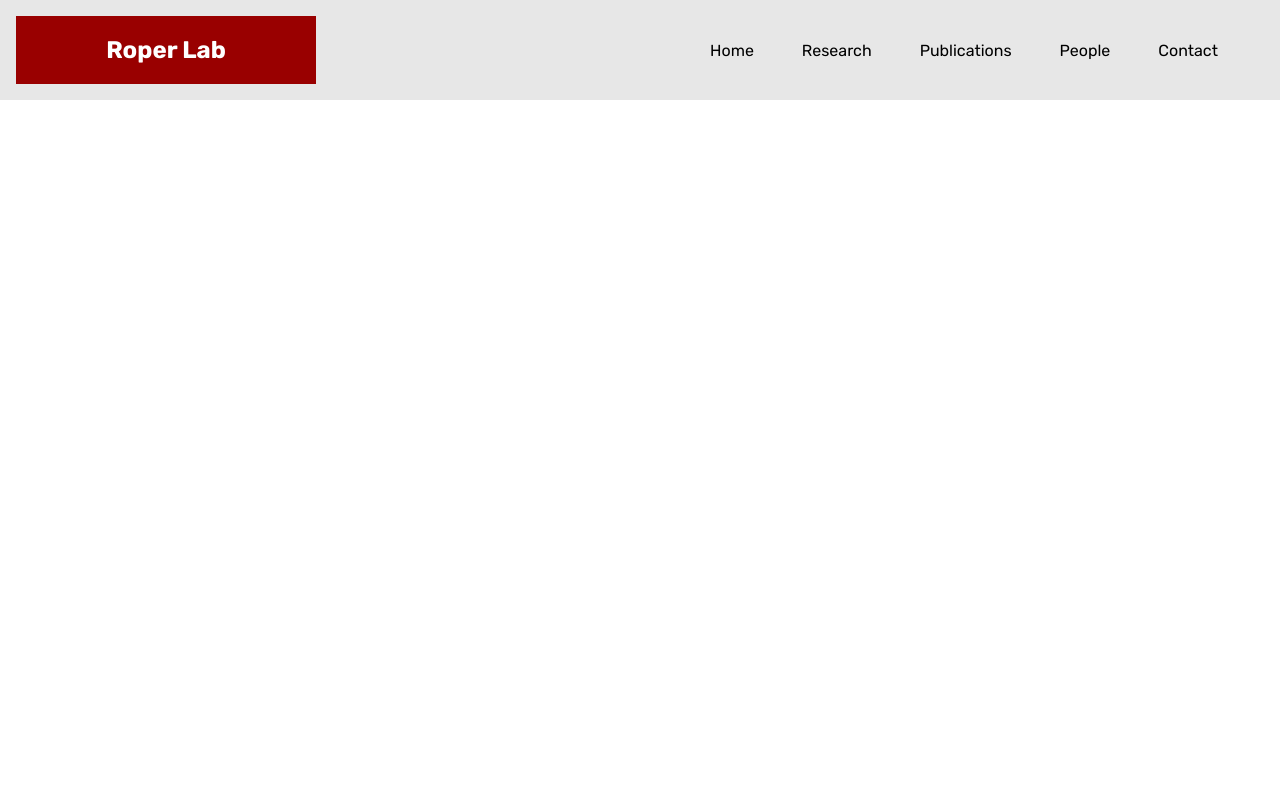
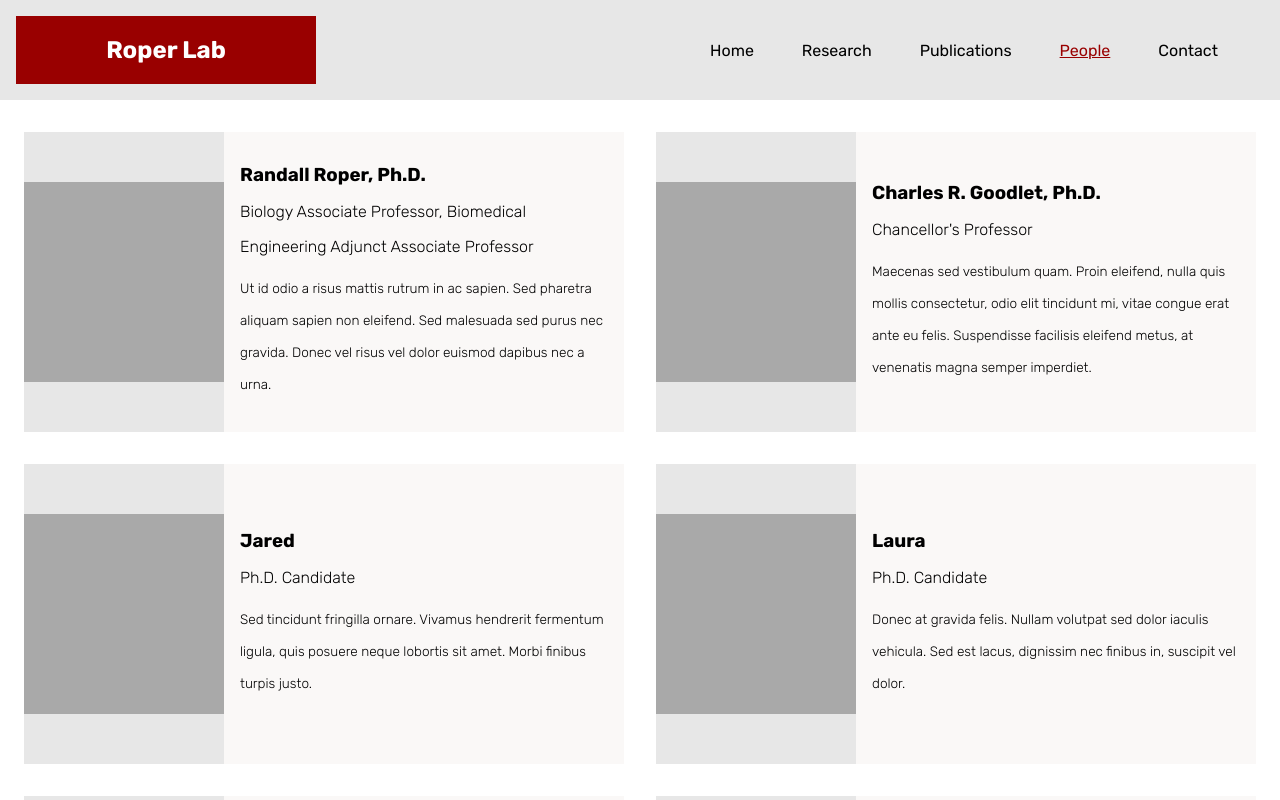
Before and after one commit to deotte/roper-lab-website, a Vue app: page /people in a window 1280 px wide. Shown: the top 800 px of the page. Built offline with nearby package versions, Linux system fonts and the light colour scheme.

Commit message:
Finish initial /people interface
- Added profile component
- Tried to reuse content div to make interface consistent
- Used a people.json for people records to iterate over

```diff
--- /dev/null
+++ b/src/assets/people.json
@@ -0,0 +1,39 @@
+[
+  {
+    "name": "Randall Roper, Ph.D.",
+    "title": [
+      "Biology Associate Professor, Biomedical", "Engineering Adjunct Associate Professor"
+    ],
+    "description": "Ut id odio a risus mattis rutrum in ac sapien. Sed pharetra aliquam sapien non eleifend. Sed malesuada sed purus nec gravida. Donec vel risus vel dolor euismod dapibus nec a urna."
+  },
+  {
+    "name": "Charles R. Goodlet, Ph.D.",
+    "title": "Chancellor's Professor",
+    "description": "Maecenas sed vestibulum quam. Proin eleifend, nulla quis mollis consectetur, odio elit tincidunt mi, vitae congue erat ante eu felis. Suspendisse facilisis eleifend metus, at venenatis magna semper imperdiet."
+  },
+  {
+    "name": "Jared",
+    "title": "Ph.D. Candidate",
+    "description": "Sed tincidunt fringilla ornare. Vivamus hendrerit fermentum ligula, quis posuere neque lobortis sit amet. Morbi finibus turpis justo."
+  },
+  {
+    "name": "Laura",
+    "title": "Ph.D. Candidate",
+    "description": "Donec at gravida felis. Nullam volutpat sed dolor iaculis vehicula. Sed est lacus, dignissim nec finibus in, suscipit vel dolor."
+  },
+  {
+    "name": "Elysabeth Otte",
+    "title": "Ph.D. Student",
+    "description": "In nec nibh nisi. Duis fringilla mattis tempor. Fusce scelerisque nulla a volutpat iaculis. Vestibulum id commodo eros."
+  },
+  {
+    "name": "Drew",
+    "title": "Masters Student",
+    "description": "Suspendisse imperdiet consectetur dolor vitae tristique. Pellentesque leo diam, mattis vel lectus sit amet, eleifend pharetra nisi."
+  },
+  {
+    "name": "Courtney",
+    "title": "Masters Student",
+    "description": "Donec eget scelerisque lectus, nec euismod dui. Sed fringilla varius urna, in viverra nunc posuere a. Nunc vel pretium ante."
+  }
+]
--- a/src/assets/styles/home.css
+++ b/src/assets/styles/home.css
@@ -1,4 +1,4 @@
-.placeholder {
+.home .placeholder {
   width: 400px;
   height: 300px;
   background-color: var(--light-gray);
--- /dev/null
+++ b/src/assets/styles/people.css
@@ -0,0 +1,39 @@
+.people .content {
+  flex-wrap: wrap;
+  width: 1300px;
+  box-sizing: border-box;
+}
+
+.profile {
+  width: 600px;
+  height: 300px;
+  background-color: var(--cream);
+  margin: 1rem;
+}
+
+.profile span, .profile h3, .profile p {
+  align-self: flex-start;
+}
+
+.profile .picture, .profile .text {
+  height: 100%;
+}
+
+.profile .picture {
+  width: 200px;
+  background-color: var(--light-gray);
+}
+
+.profile .placeholder {
+  width: 100%;
+  height: 200px;
+  background-color: #a9a9a9;
+}
+
+.profile .text {
+  width: 400px;
+}
+
+.profile .text p {
+  font-size: .85rem;
+}
--- a/src/assets/styles/style.css
+++ b/src/assets/styles/style.css
@@ -5,3 +5,4 @@
 @import './buttons.css';
 @import './nav.css';
 @import './home.css';
+@import './people.css';
--- a/src/assets/styles/utilities.css
+++ b/src/assets/styles/utilities.css
@@ -1,7 +1,7 @@
 /* Utility classes */
 
 .content {
-  min-height: 500px;
+  min-height: 650px;
   width: 1200px;
 }
 
@@ -38,6 +38,12 @@
   box-sizing: border-box;
 }
 
+.lr-padding {
+  padding-left: 1rem;
+  padding-right: 1rem;
+  box-sizing: border-box;
+}
+
 .padding {
   padding: 1rem;
   box-sizing: border-box;
--- /dev/null
+++ b/src/components/Profile.vue
@@ -0,0 +1,31 @@
+<template>
+  <div class="profile flex-row center">
+    <div class="picture flex-column center"><div class="placeholder"></div></div>
+    <div class="text flex-column center lr-padding">
+      <h3>{{ name }}</h3>
+      <template v-if="Array.isArray(title)">
+        <span v-for="(title, index) of title"
+              :key="index"
+              class="margin-top">
+          {{ title }}
+        </span>
+      </template>
+      <template v-else>
+        <span class="margin-top">{{ title }}</span>
+      </template>
+      <p class="margin-top">{{ description }}</p>
+    </div>
+  </div>
+</template>
+
+<script>
+  export default {
+    name: 'Profile',
+    props: {
+      name: { type: String, required: true },
+      title: { type: [String, Array], required: true },
+      picture: { type: String, required: false },
+      description: { type: String, required: true }
+    }
+  }
+</script>
--- a/src/router/index.js
+++ b/src/router/index.js
@@ -14,6 +14,11 @@ const routes = [
     // this generates a separate chunk (about.[hash].js) for this route
     // which is lazy-loaded when the route is visited.
     component: () => import(/* webpackChunkName: "about" */ '../views/About.vue')
+  },
+  {
+    path: '/people',
+    name: 'People',
+    component: () => import('../views/People.vue')
   }
 ]
 
--- /dev/null
+++ b/src/views/People.vue
@@ -0,0 +1,31 @@
+<template>
+  <section class="people padding flex-column center">
+    <div class="content flex-row center">
+      <template v-if="people.length > 0">
+        <Profile v-for="(person, index) of people"
+                :title="person.title"
+                :name="person.name"
+                :description="person.description"
+                :key="index"></Profile>
+      </template>
+    </div>
+  </section>
+</template>
+
+<script>
+  import people from "@/assets/people.json"
+  import Profile from "@/components/Profile.vue"
+
+  export default {
+    name: 'People',
+    components: { Profile },
+    data() {
+      return {
+        people: []
+      }
+    },
+    created() {
+      this.people = people;
+    }
+  }
+</script>
```
